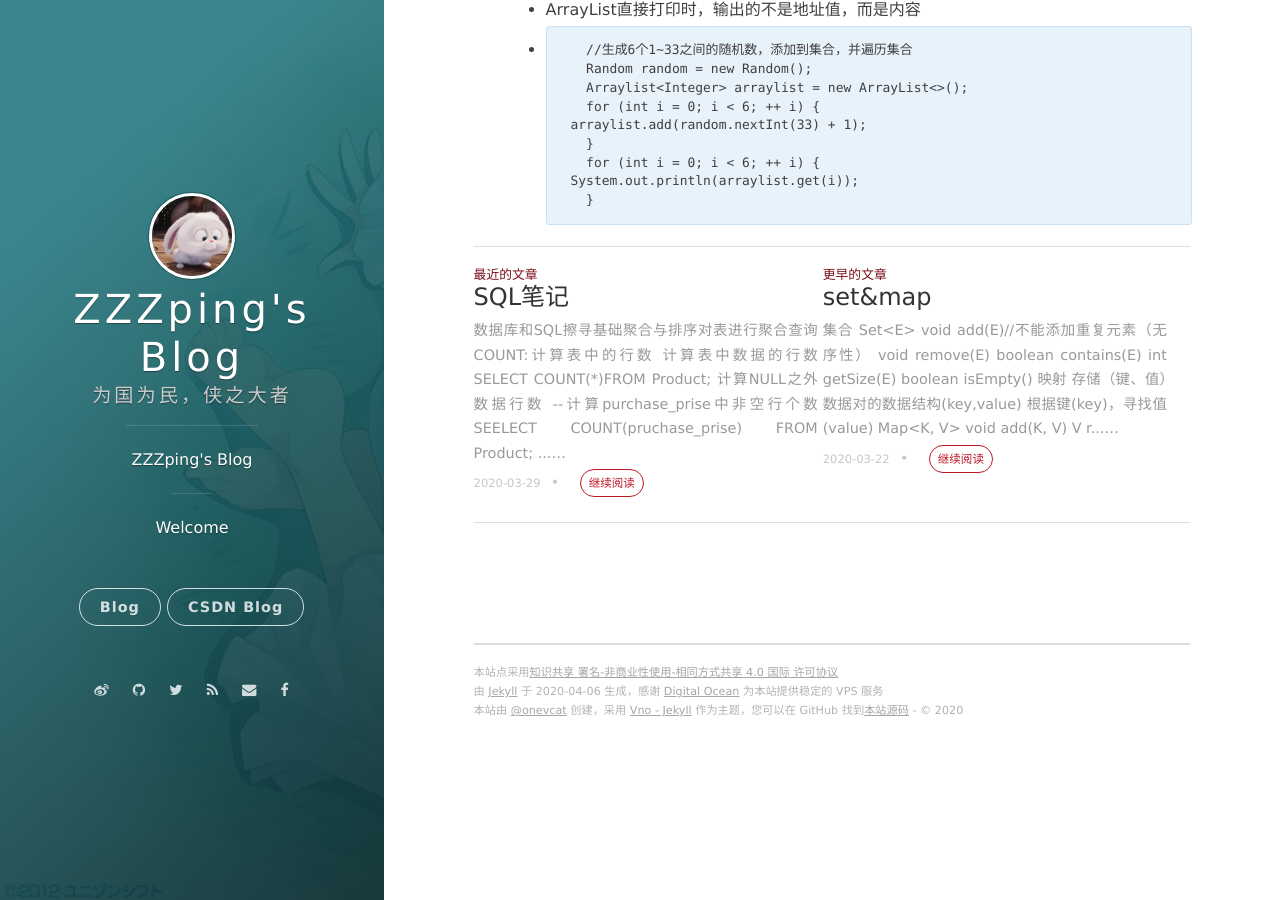
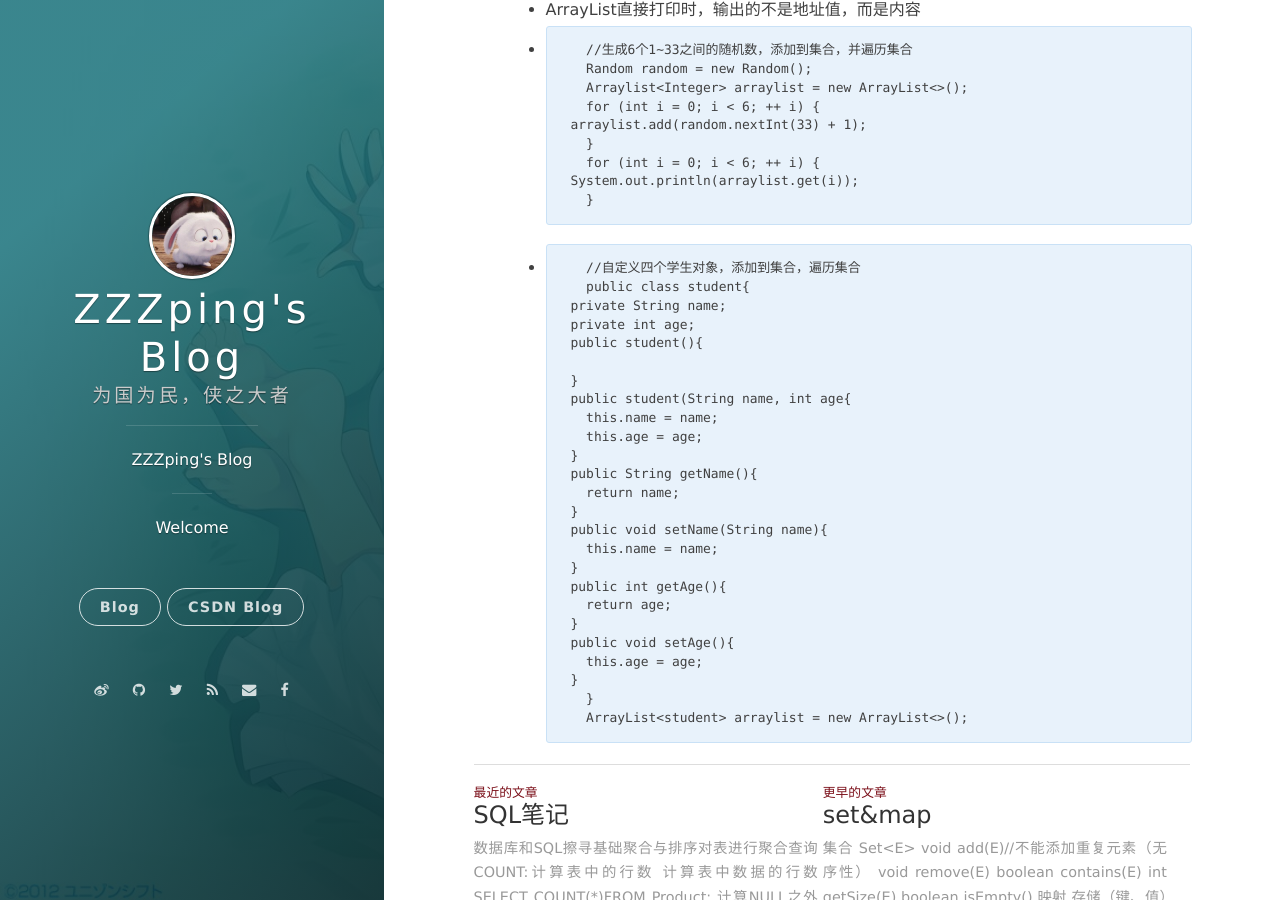
Before and after one commit to ZZZping/ZZZping.github.io, a Jekyll site: the page built from _posts/2020-03-25-Java5-API.md, in a window 1280 px wide and 900 px high, scrolled down 2417 px. Built offline with Jekyll 4.4.1, drawn with Linux system fonts in a browser that asks for light colours; nearby versions of some CDN libraries; comment, search, counter and statistics services are not loaded.

Commit message:
Update 2020-03-25-Java5-API.md

````diff
--- a/_posts/2020-03-25-Java5-API.md
+++ b/_posts/2020-03-25-Java5-API.md
@@ -113,3 +113,31 @@ date: 2020-03-25 15:28:24.000000000 +09:00
           System.out.println(arraylist.get(i));
         }
       ```
+      +
+      ```
+        //自定义四个学生对象，添加到集合，遍历集合
+        public class student{
+          private String name;
+          private int age;
+          public student(){
+
+          }
+          public student(String name, int age{
+            this.name = name;
+            this.age = age;
+          }
+          public String getName(){
+            return name;
+          }
+          public void setName(String name){
+            this.name = name;
+          }
+          public int getAge(){
+            return age;
+          }
+          public void setAge(){
+            this.age = age;
+          }
+        }
+        ArrayList<student> arraylist = new ArrayList<>();
+      ```
````
